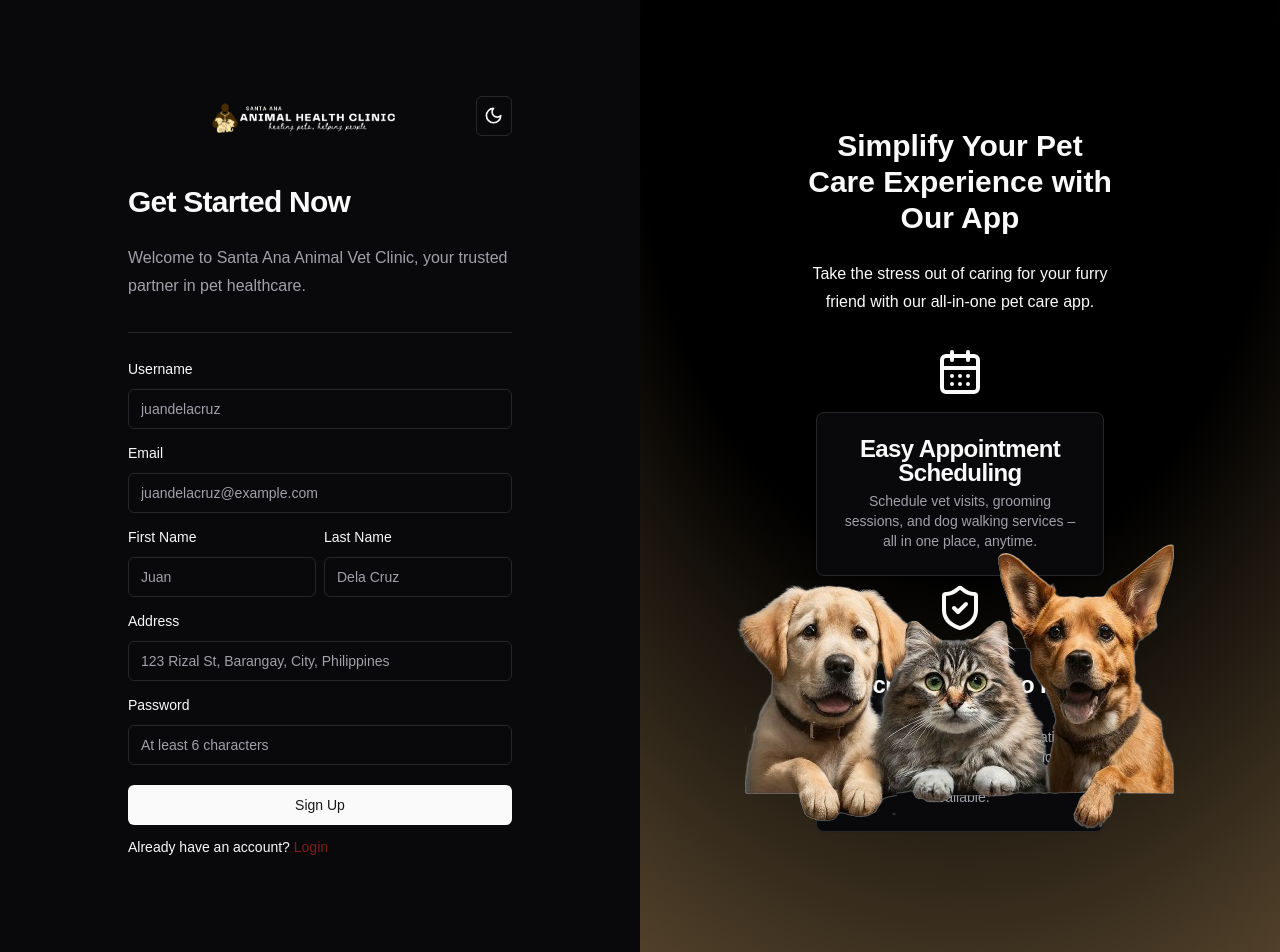
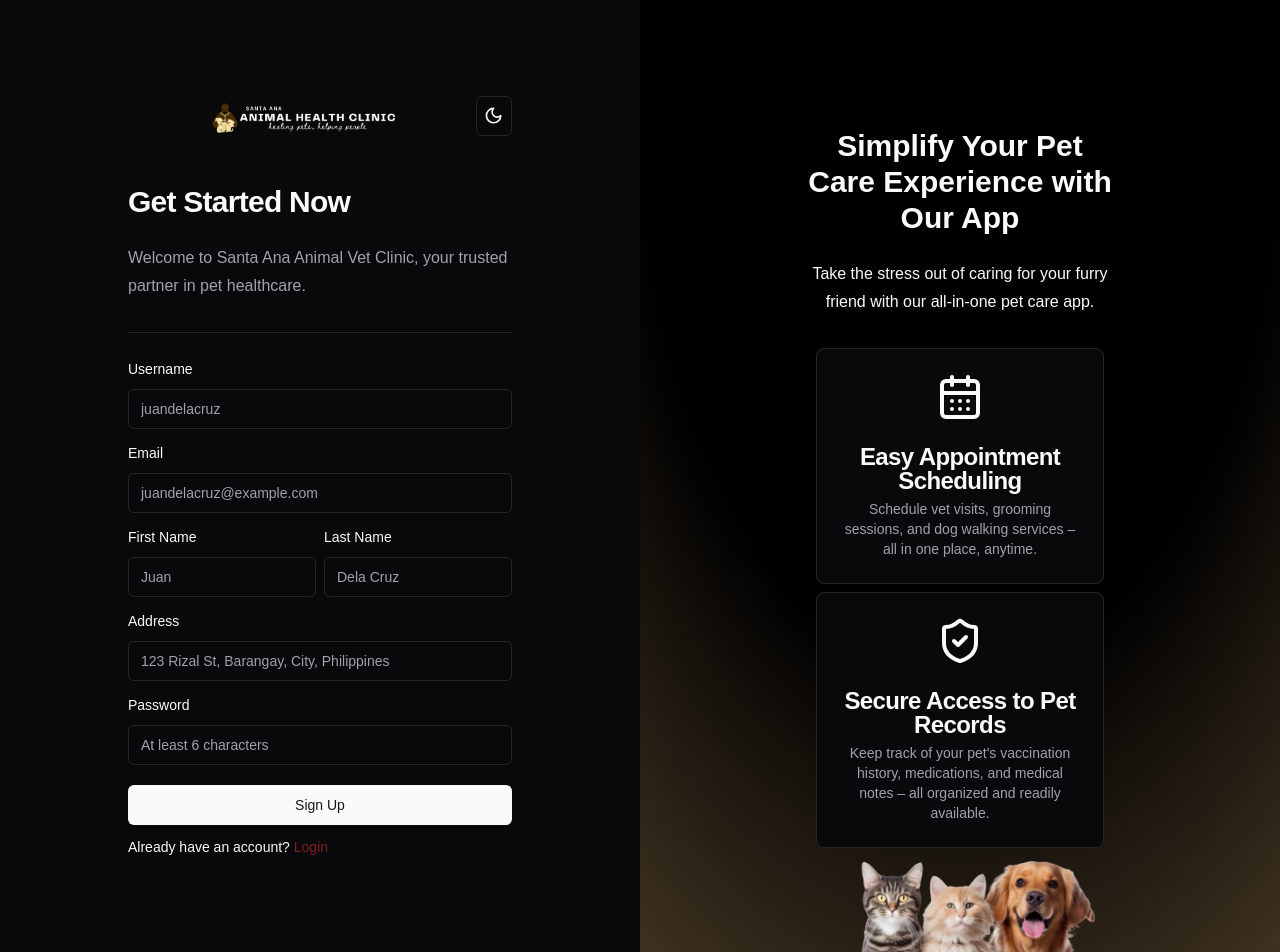
Before and after one commit to qeewpi/santa-ana-vet-clinic-management, a React (Vite) app in the folder savcm-frontend/: page /sign-up in a window 1280 px wide. Shown: the top 952 px of the page. Built offline with nearby package versions, Linux system fonts and the light colour scheme; no server answers.

Commit message:
chore: Refactor RightSide component for improved code organization and readability

```diff
--- a/savcm-frontend/src/pages/SignUpPage/RightSide.jsx
+++ b/savcm-frontend/src/pages/SignUpPage/RightSide.jsx
@@ -1,13 +1,6 @@
+import React from "react";
 import { CalendarDays, ShieldCheck } from "lucide-react";
-import React from "react";
-
-import {
-  Card,
-  CardDescription,
-  CardHeader,
-  CardTitle,
-} from "@/components/ui/card";
-
+import { Card, CardDescription, CardHeader, CardTitle } from "@/components/ui/card";
 import catAndDogImage from "@/assets/images/cats-and-dogs.png";
 import { useTheme } from "@/components/ui/theme-provider";
 
@@ -26,57 +19,49 @@ function RightSide() {
   return (
     <div className="flex flex-col py-24 px-8 md:px-16 lg:px-32 :px-36 min-h-full text-foreground">
       <div className="text-container p-8">
-        <h1 className=" text-3xl font-bold text-center">
+        <h1 className="text-3xl font-bold text-center">
           Simplify Your Pet Care Experience with Our App
         </h1>
         <p className="leading-7 [&:not(:first-child)]:mt-6">
-          Take the stress out of caring for your furry friend with our
-          all-in-one pet care app.
+          Take the stress out of caring for your furry friend with our all-in-one pet care app.
         </p>
       </div>
       <div className="px-12">
         <div className="benefit">
-          <div className="icon flex justify-center items-center mb-4">
-            <CalendarDays className="w-12 h-12" />
-          </div>
           <Card>
+            <div className="flex justify-center items-center mt-6">
+              <CalendarDays className="w-12 h-12" />
+            </div>
             <CardHeader>
               <CardTitle>Easy Appointment Scheduling</CardTitle>
               <CardDescription>
-                {" "}
-                Schedule vet visits, grooming sessions, and dog walking services
-                – all in one place, anytime.
+                Schedule vet visits, grooming sessions, and dog walking services – all in one place, anytime.
               </CardDescription>
             </CardHeader>
           </Card>
         </div>
         <div className="benefit mt-2">
-          <div className="icon flex justify-center items-center mb-4">
-            <ShieldCheck className="w-12 h-12" />
-          </div>
           <Card>
+            <div className="flex justify-center items-center mt-6">
+              <ShieldCheck className="w-12 h-12" />
+            </div>
             <CardHeader>
               <CardTitle>Secure Access to Pet Records</CardTitle>
               <CardDescription>
-                {" "}
-                Keep track of your pet's vaccination history, medications, and
-                medical notes – all organized and readily available.
+                Keep track of your pet's vaccination history, medications, and medical notes – all organized and readily available.
               </CardDescription>
             </CardHeader>
           </Card>
         </div>
-        <div className="flex justify-center items-end w-full overflow-hidden ">
-          <img
-            src={catAndDogImage}
-            alt="catAndDogImage"
-            className="absolute flex justify-center items-center object-cover"
-          />
+        <div className="">
+          <img src={catAndDogImage} alt="catAndDogImage" />
         </div>
       </div>
+
       {theme.theme === "light" ? (
-        <div class="absolute inset-0 -z-10 h-full w-full bg-white [background:radial-gradient(125%_125%_at_50%_10%,#fff_40%,#735C3C_100%)]"></div>
+        <div className="absolute inset-0 -z-10 h-full w-full bg-white [background:radial-gradient(125%_125%_at_50%_10%,#fff_40%,#735C3C_100%)]"></div>
       ) : (
-        <div class="absolute inset-0 -z-10 h-full w-full items-center px-5 py-24 [background:radial-gradient(125%_125%_at_50%_10%,#000_40%,#735C3C_100%)]"></div>
+        <div className="absolute inset-0 -z-10 h-full w-full items-center px-5 py-24 [background:radial-gradient(125%_125%_at_50%_10%,#000_40%,#735C3C_100%)]"></div>
       )}
     </div>
   );
```
Also changed, not shown: savcm-frontend/src/assets/images/cats-and-dogs.png.
